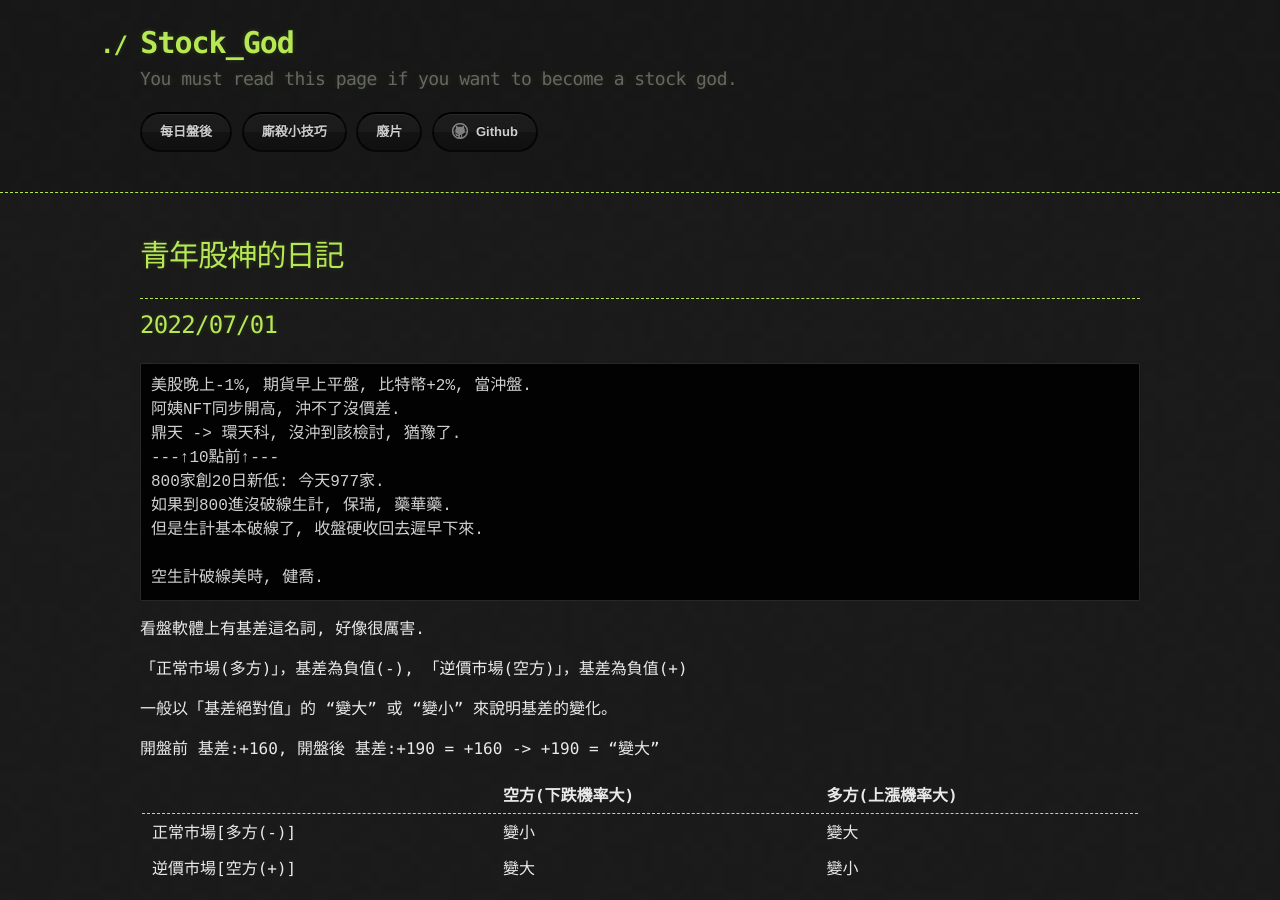
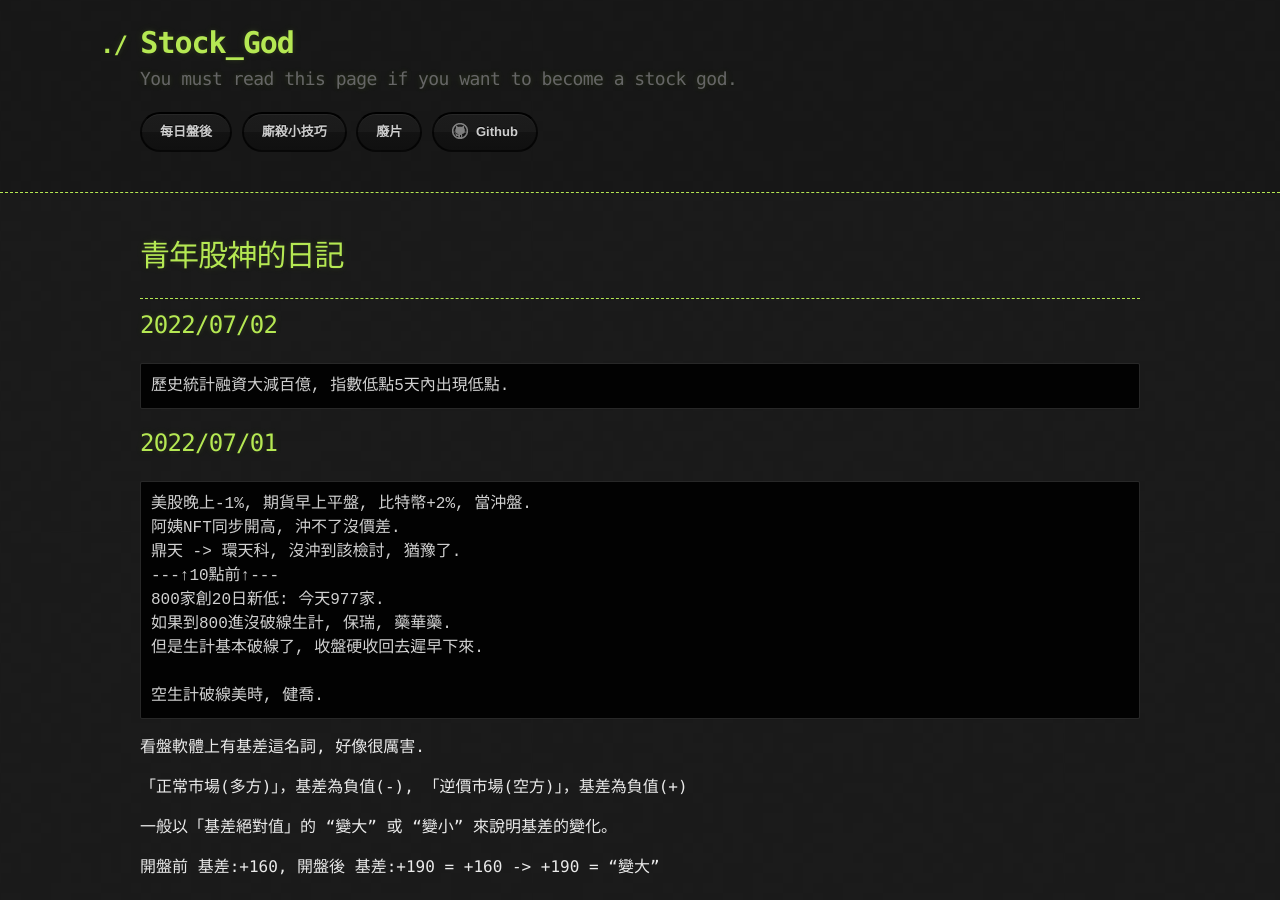
Before and after one commit to lepg5487/Stock_God, a Jekyll site: the page built from index.md, in a window 1280 px wide and 900 px high. Built offline with Jekyll 4.4.1, drawn with Linux system fonts in a browser that asks for light colours; our own code applies the rules of GitHub Pages for plain Markdown files.

Commit message:
Update index.md

````diff
--- a/index.md
+++ b/index.md
@@ -5,6 +5,11 @@ layout: testlayouts
 # 青年股神的日記
 
 ---
+
+## 2022/07/02
+```
+歷史統計融資大減百億, 指數低點5天內出現低點.
+```
 
 ## 2022/07/01
 ```
````
